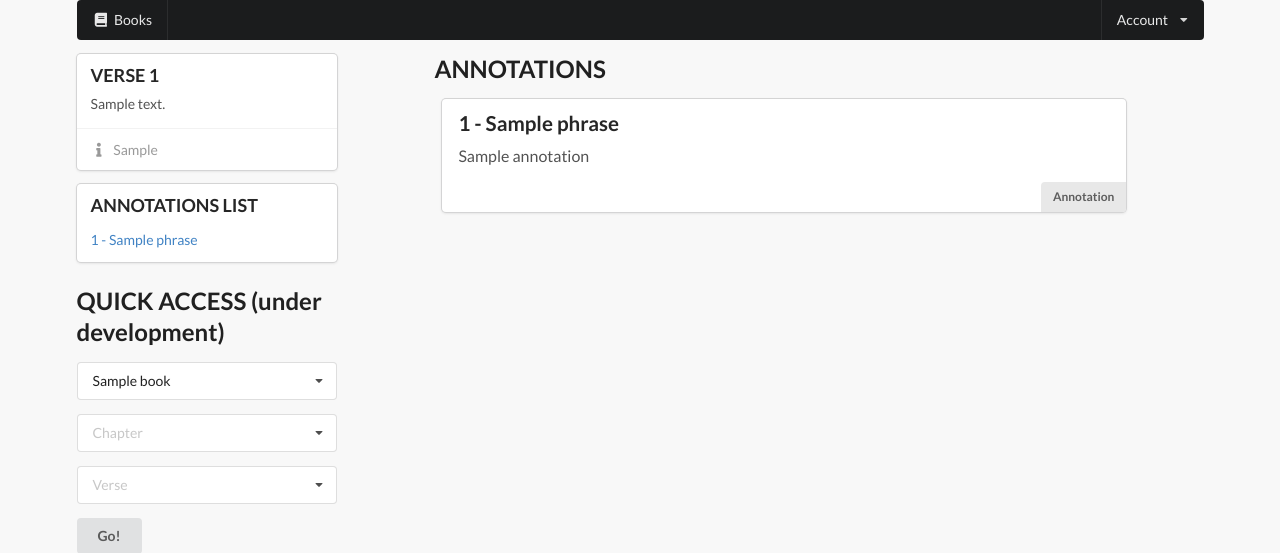
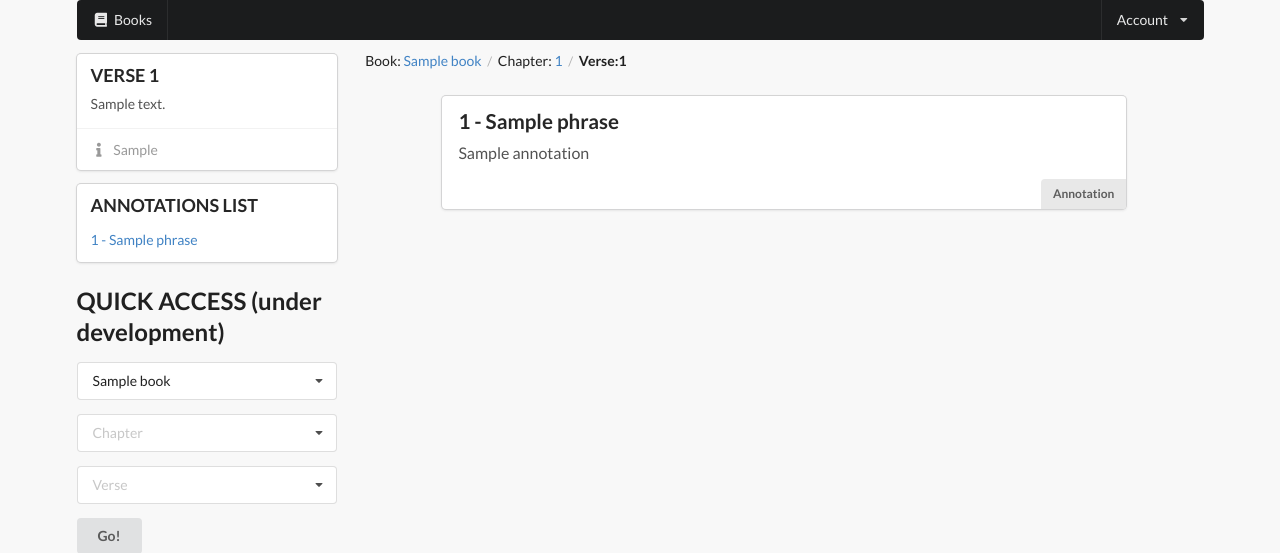
Before and after one commit to szoupi/bibl_app, a Django app: template bible/templates/bible/verse_detail.html in a window 1280 px wide. Shown: the top 553 px of the page. Run offline with Django 3.2, Linux system fonts and the light colour scheme; the template is opened without the code that fills it: most values are stand-ins (such as "Sample title", 1, 10 or a date in 2020); parts of the project's set-up code (start-up, migrations or seed data) failed here and were passed over; some libraries are stand-ins or nearby versions.

Commit message:
add breadcrumb

```diff
--- a/bible/templates/bible/verse_detail.html
+++ b/bible/templates/bible/verse_detail.html
@@ -122,28 +122,28 @@
     {% endif %}
 {% endblock leftColumn %}
 
-{% block breadcrumbs %}
-<div class="ui card">
-    <div class="content">
-        <div class="header">NAVIGATION</div>
-        <div>
-            <p>Book:
+{% block body %}
+ {% block breadcrumbs %}
+    <div class="ui breadcrumb">
+        <div class="section">
+            Book:
                 <a href="{{ book.get_absolute_url }}">{{ book.title }}</a>
-            </p>
-            <p>Chapter:
-                <a href="{% url 'bible:chapter-detail' book.id chapter.id %}">{{ chapter.number }}</a>
-            </p>
-            <p>Verse:{{ verse.number }}</p>
+        </div>
+        <div class="divider"> / </div>
+        <div class="section">Chapter:
+            <a href="{% url 'bible:chapter-detail' book.id chapter.id %}">{{ chapter.number }}</a>
+        </div>
+        <div class="divider"> / </div>
+        <div class="active section">
+            Verse:{{ verse.number }}
         </div>
     </div>
-</div>
 {% endblock %}
 
 
-{% block body %}
     <div class="ui text container">
         {% if verse.annotation_set.all %}
-            <h2>ANNOTATIONS</h2>
+            {# <h2>ANNOTATIONS</h2> #}
             <div class="ui one cards">
                 {% for annotation in verse.annotation_set.all %}
                     <div class="card">
```
